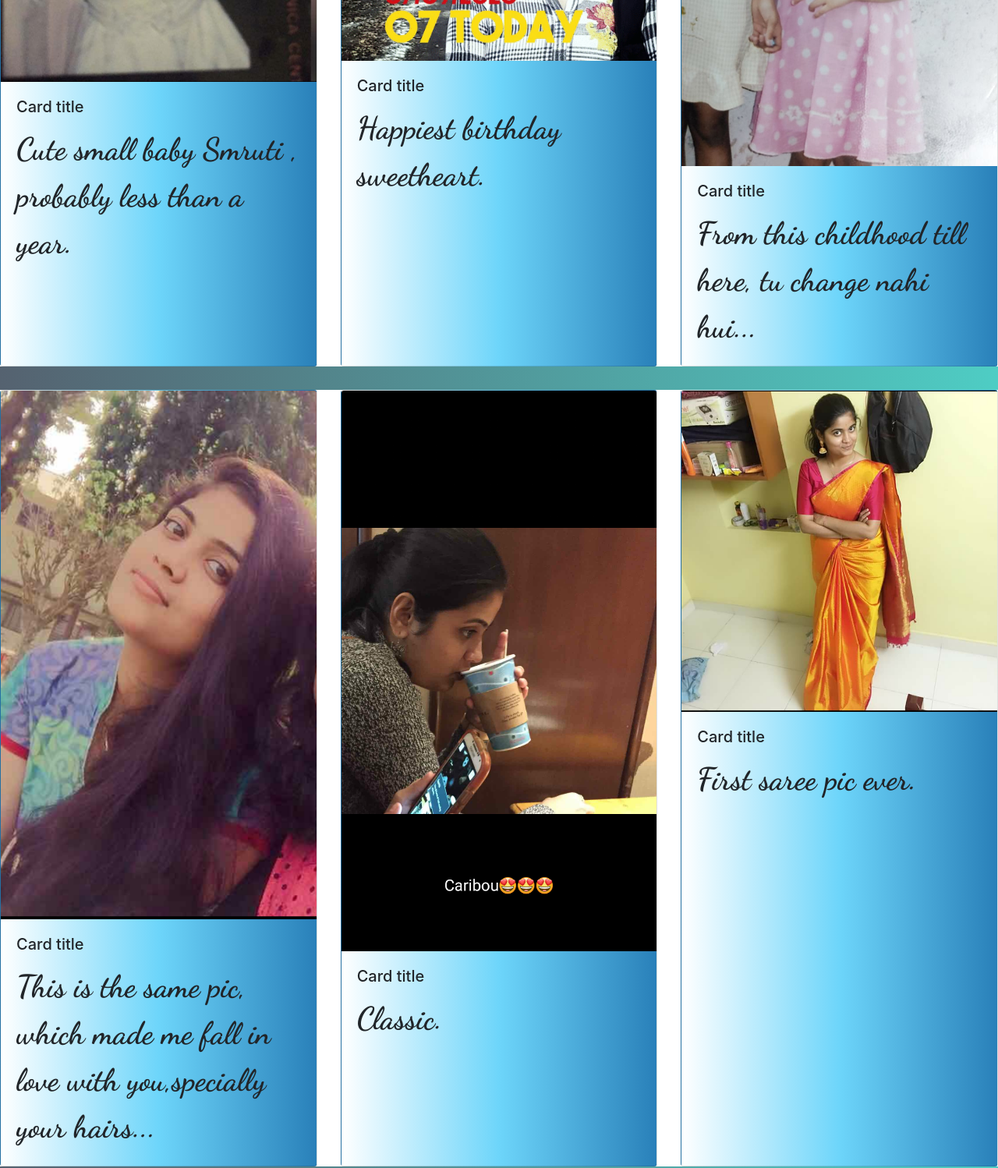
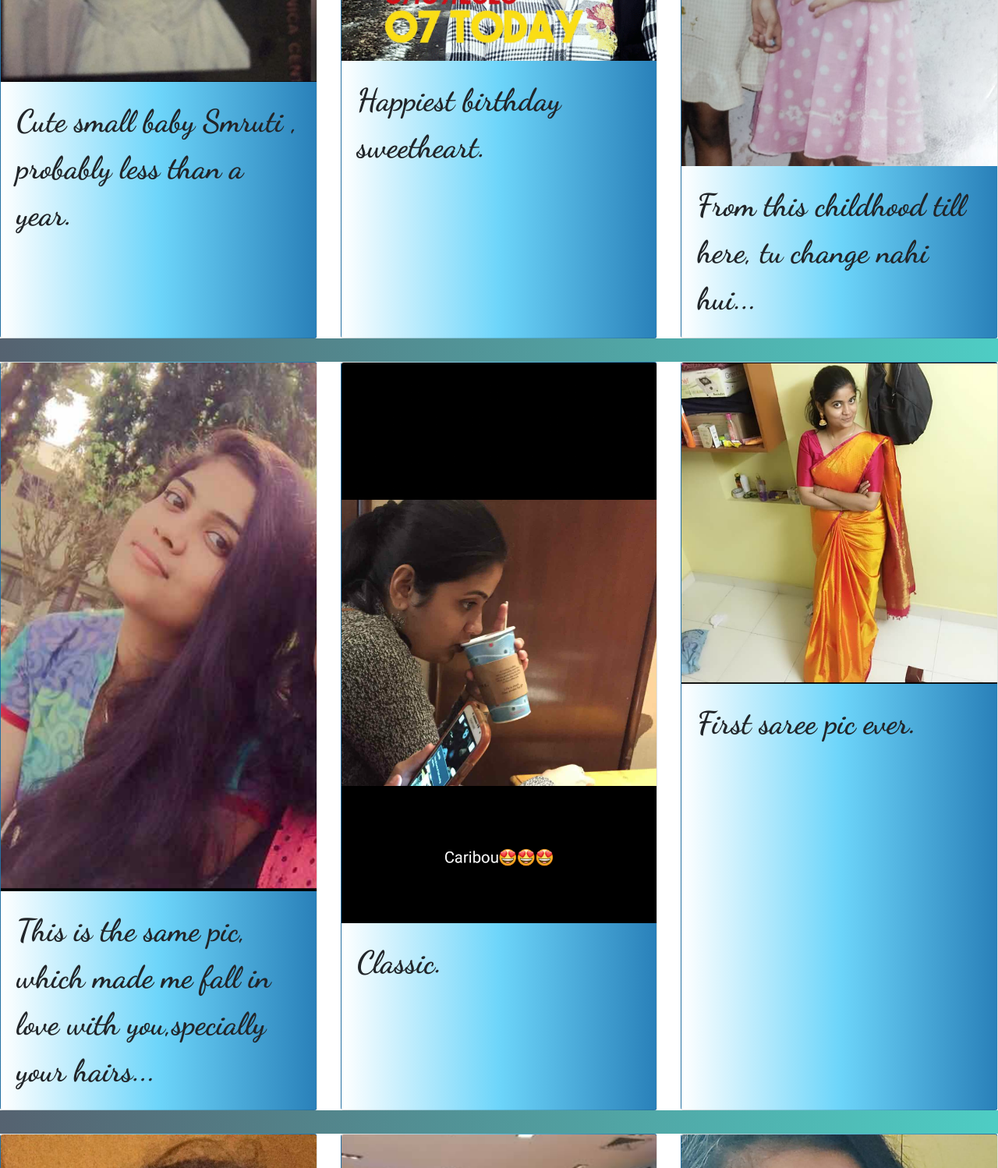
Before and after one commit to smrushi/bday2020, a plain HTML site: page index.html in a window 1280 px wide. Shown: the part 1580-3078 px from the top of the page at 78% size. Drawn offline with nearby package versions, Linux system fonts and the light colour scheme.

Commit message:
Update index.html

```diff
--- a/index.html
+++ b/index.html
@@ -82,21 +82,21 @@
         <div class="card">
         <img class="card-img-top" src="1.png" alt="Card image cap">
         <div class="card-body">
-            <h5 class="card-title">Card title</h5>
+
             <p class="card-text">Cute small baby Smruti , probably less than a year.</p>
         </div>
         </div>
         <div class="card">
         <img class="card-img-top" src="2.gif" alt="Card image cap">
         <div class="card-body">
-            <h5 class="card-title">Card title</h5>
+
             <p class="card-text">Happiest birthday sweetheart.</p>
         </div>
         </div>
         <div class="card">
         <img class="card-img-top" src="3.jpg" alt="Card image cap">
         <div class="card-body">
-            <h5 class="card-title">Card title</h5>
+
             <p class="card-text">From this childhood till here, tu change nahi hui...</p>
         </div>
         </div>
@@ -108,21 +108,21 @@
       <div class="card">
       <img class="card-img-top" src="4.png" alt="Card image cap">
       <div class="card-body">
-          <h5 class="card-title">Card title</h5>
+
           <p class="card-text">This is the same pic, which made me fall in love with you,specially your hairs...</p>
       </div>
       </div>
       <div class="card">
       <img class="card-img-top" src="5.png" alt="Card image cap">
       <div class="card-body">
-          <h5 class="card-title">Card title</h5>
+
           <p class="card-text">Classic.</p>
       </div>
       </div>
       <div class="card">
       <img class="card-img-top" src="6.png" alt="Card image cap">
       <div class="card-body">
-          <h5 class="card-title">Card title</h5>
+
           <p class="card-text">First saree pic ever.</p>
       </div>
       </div>
@@ -136,21 +136,21 @@
     <div class="card">
     <img class="card-img-top" src="7.jpeg" alt="Card image cap">
     <div class="card-body">
-        <h5 class="card-title">Card title</h5>
+
         <p class="card-text">First morning look.</p>
     </div>
     </div>
     <div class="card">
     <img class="card-img-top" src="8.png" alt="Card image cap">
     <div class="card-body">
-        <h5 class="card-title">Card title</h5>
+
         <p class="card-text">#papakipari</p>
     </div>
     </div>
     <div class="card">
     <img class="card-img-top" src="9.jpeg" alt="Card image cap">
     <div class="card-body">
-        <h5 class="card-title">Card title</h5>
+
         <p class="card-text">Lipstick haaaawwwww!!!</p>
     </div>
     </div>
@@ -163,21 +163,21 @@
   <div class="card">
   <img class="card-img-top" src="10.png" alt="Card image cap">
   <div class="card-body">
-      <h5 class="card-title">Card title</h5>
+
       <p class="card-text">Proper south di kudi...</p>
   </div>
   </div>
   <div class="card">
   <img class="card-img-top" src="11.png" alt="Card image cap">
   <div class="card-body">
-      <h5 class="card-title">Card title</h5>
+
       <p class="card-text">My school crush</p>
   </div>
   </div>
   <div class="card">
   <img class="card-img-top" src="12.png" alt="Card image cap">
   <div class="card-body">
-      <h5 class="card-title">Card title</h5>
+
       <p class="card-text">That stare, it kills me!!!</p>
   </div>
   </div>
```
